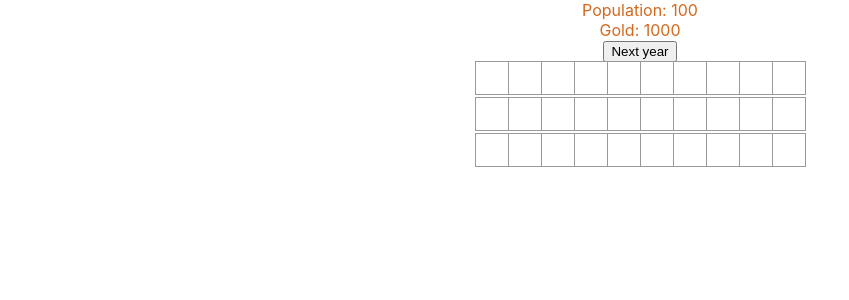
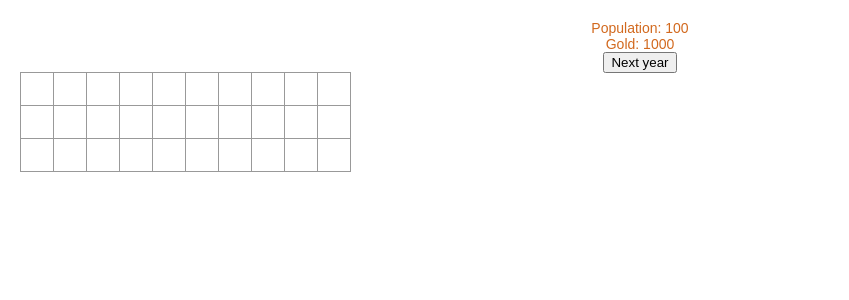
Before and after one commit to mbremyk/gamejam2020-06-12, a React (Create React App) app: page / in a window 1280 px wide. Shown: the top 300 px of the page, without its empty margins (0-849 px from the left). Built offline with nearby package versions, Linux system fonts and the light colour scheme.

Commit message:
Adjustments to css

```diff
--- a/src/App.css
+++ b/src/App.css
@@ -1,3 +1,8 @@
+body{
+  font: 14px "Century Gothic", Futura, sans-serif;
+  margin: 20px;
+}
+
 .App {
   text-align: center;
   color: chocolate;
@@ -47,6 +52,7 @@
 .square {
   background: #fff;
   border: 1px solid #999;
+  float: left;
   font-size: 24px;
   font-weight: bold;
   line-height: 34px;
```
